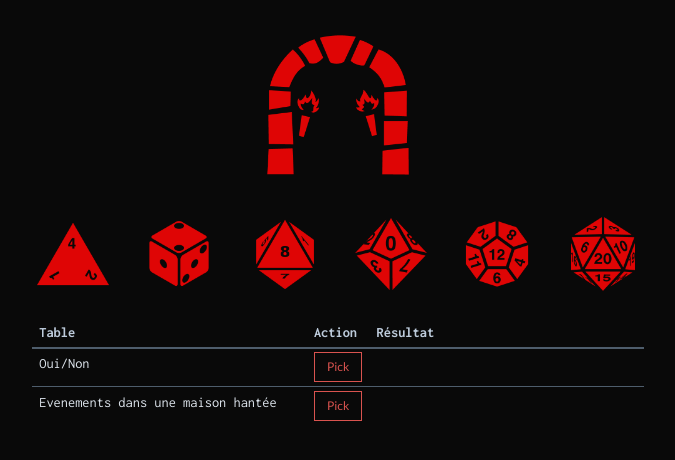
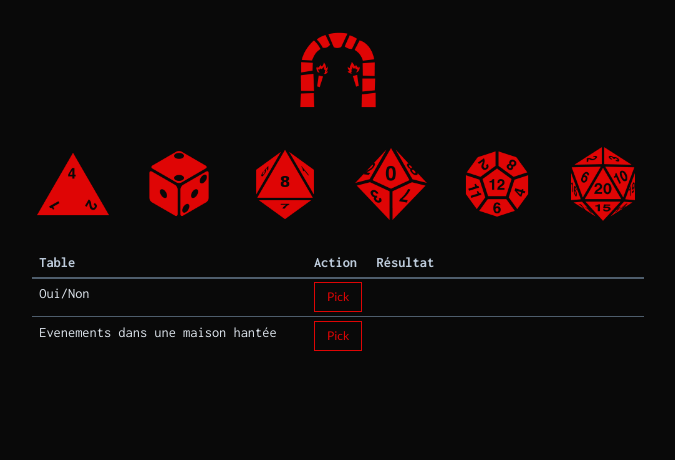
Before and after one commit to vurtn/bastion, a Jekyll site: the page built from outils.html, in a window 1280 px wide. Shown: the top 460 px of the page, without its empty margins (302-977 px from the left). Built offline with Jekyll 4.4.1, drawn with Linux system fonts in a browser that asks for light colours; nearby versions of some CDN libraries.

Commit message:
styling outils et head

```diff
--- a/_sass/head.scss
+++ b/_sass/head.scss
@@ -7,6 +7,6 @@
 	align-items: center;
 
 	.head-img {
-		height: 150px;
+		height: 80px;
 	}
 }
--- a/_sass/tables.scss
+++ b/_sass/tables.scss
@@ -1 +1,13 @@
 @import "colors";
+
+#tables {
+	button {
+		color: $main-red;
+		border-color: $main-red;
+
+		&:hover, &:focus {
+			background-color: $main-red;
+			color: white;
+		}
+	}
+}
```
